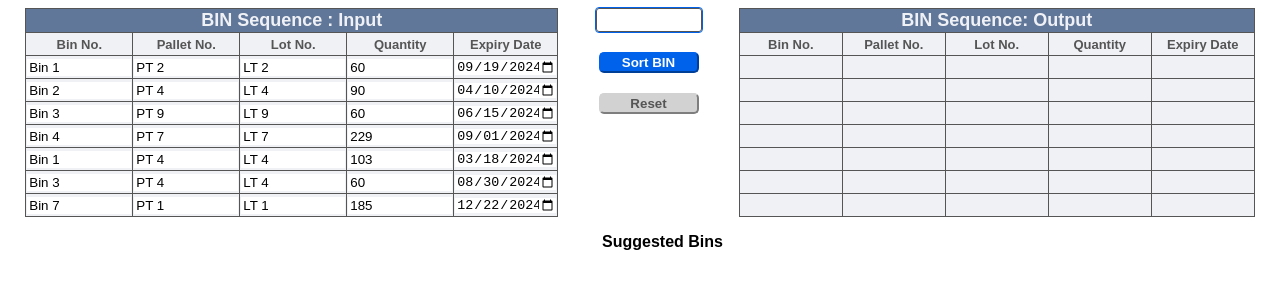
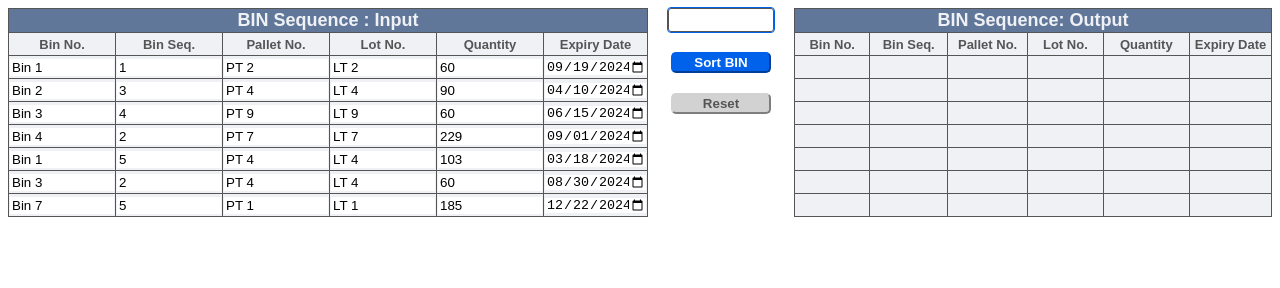
Before and after one commit to MunishRaja/nsBinLogic.github.io, a plain HTML site: page index.html in a window 1280 px wide. Drawn offline with Linux system fonts and the light colour scheme.

Commit message:
Update index.html
Suggestions Removed.

```diff
--- a/index.html
+++ b/index.html
@@ -86,12 +86,13 @@
             <table id="inputTable" style="width: 100%;" >
                 <thead>
                     <tr>
-                        <th colspan="5">BIN Sequence : Input</th>
+                        <th colspan="6">BIN Sequence : Input</th>
                     </tr>
                 </thead>
                 <tbody>
                     <tr>
                         <td class="1st-element">Bin No.</td>
+                        <td>Bin Seq.</td>
                         <td>Pallet No.</td>
                         <td>Lot No.</td>
                         <td>Quantity</td>
@@ -99,6 +100,7 @@
                     </tr>
                     <tr>
                         <td><input type="text" value="Bin 1"></td>
+                        <td><input type="text" value="1"></td>
                         <td><input type="text" value="PT 2"></td>
                         <td><input type="text" value="LT 2"></td>
                         <td><input type="number" value="60"></td>
@@ -106,6 +108,7 @@
                     </tr>
                     <tr>
                         <td><input type="text" value="Bin 2"></td>
+                        <td><input type="text" value="3"></td>
                         <td><input type="text" value="PT 4"></td>
                         <td><input type="text" value="LT 4"></td>
                         <td><input type="number" value="90"></td>
@@ -113,6 +116,7 @@
                     </tr>
                     <tr>
                         <td><input type="text" value="Bin 3"></td>
+                        <td><input type="text" value="4"></td>
                         <td><input type="text" value="PT 9"></td>
                         <td><input type="text" value="LT 9"></td>
                         <td><input type="number" value="60"></td>
@@ -120,6 +124,7 @@
                     </tr>
                     <tr>
                         <td><input type="text" value="Bin 4"></td>
+                        <td><input type="text" value="2"></td>
                         <td><input type="text" value="PT 7"></td>
                         <td><input type="text" value="LT 7"></td>
                         <td><input type="number" value="229"></td>
@@ -127,6 +132,7 @@
                     </tr>
                     <tr>
                         <td><input type="text" value="Bin 1"></td>
+                        <td><input type="text" value="5"></td>
                         <td><input type="text" value="PT 4"></td>
                         <td><input type="text" value="LT 4"></td>
                         <td><input type="number" value="103"></td>
@@ -134,6 +140,7 @@
                     </tr>
                     <tr>
                         <td><input type="text" value="Bin 3"></td>
+                        <td><input type="text" value="2"></td>
                         <td><input type="text" value="PT 4"></td>
                         <td><input type="text" value="LT 4"></td>
                         <td><input type="number" value="60"></td>
@@ -141,6 +148,7 @@
                     </tr>
                     <tr>
                         <td><input type="text" value="Bin 7"></td>
+                        <td><input type="text" value="5"></td>
                         <td><input type="text" value="PT 1"></td>
                         <td><input type="text" value="LT 1"></td>
                         <td><input type="number" value="185"></td>
@@ -158,18 +166,20 @@
             <table id="outputTable">
                 <thead>
                     <tr>
-                        <th colspan="5">BIN Sequence: Output</th>
+                        <th colspan="6">BIN Sequence: Output</th>
                     </tr>
                 </thead>
                 <tbody>
                     <tr>
                         <td>Bin No.</td>
+                        <td>Bin Seq.</td>
                         <td>Pallet No.</td>
                         <td>Lot No.</td>
                         <td>Quantity</td>
                         <td>Expiry Date</td>
                     </tr>
                     <tr>
+                        <td></td>
                         <td></td>
                         <td></td>
                         <td></td>
@@ -182,8 +192,10 @@
                         <td></td>
                         <td></td>
                         <td></td>
+                        <td></td>
                     </tr>
                     <tr>
+                        <td></td>
                         <td></td>
                         <td></td>
                         <td></td>
@@ -196,8 +208,10 @@
                         <td></td>
                         <td></td>
                         <td></td>
+                        <td></td>
                     </tr>
                     <tr>
+                        <td></td>
                         <td></td>
                         <td></td>
                         <td></td>
@@ -210,8 +224,10 @@
                         <td></td>
                         <td></td>
                         <td></td>
+                        <td></td>
                     </tr>
                     <tr>
+                        <td></td>
                         <td></td>
                         <td></td>
                         <td></td>
@@ -222,12 +238,6 @@
             </table>
         </div>
     </div>
-    <div>
-        <div style="margin-left: 47%;">
-            <p><b>Suggested Bins</b></p>
-            <p id="suggestedBin"></p>
-        </div>
-    </div>
-    <script src="./index.js"></script>
+    <script src="./sort.js"></script>
 </body>
 </html>
```
